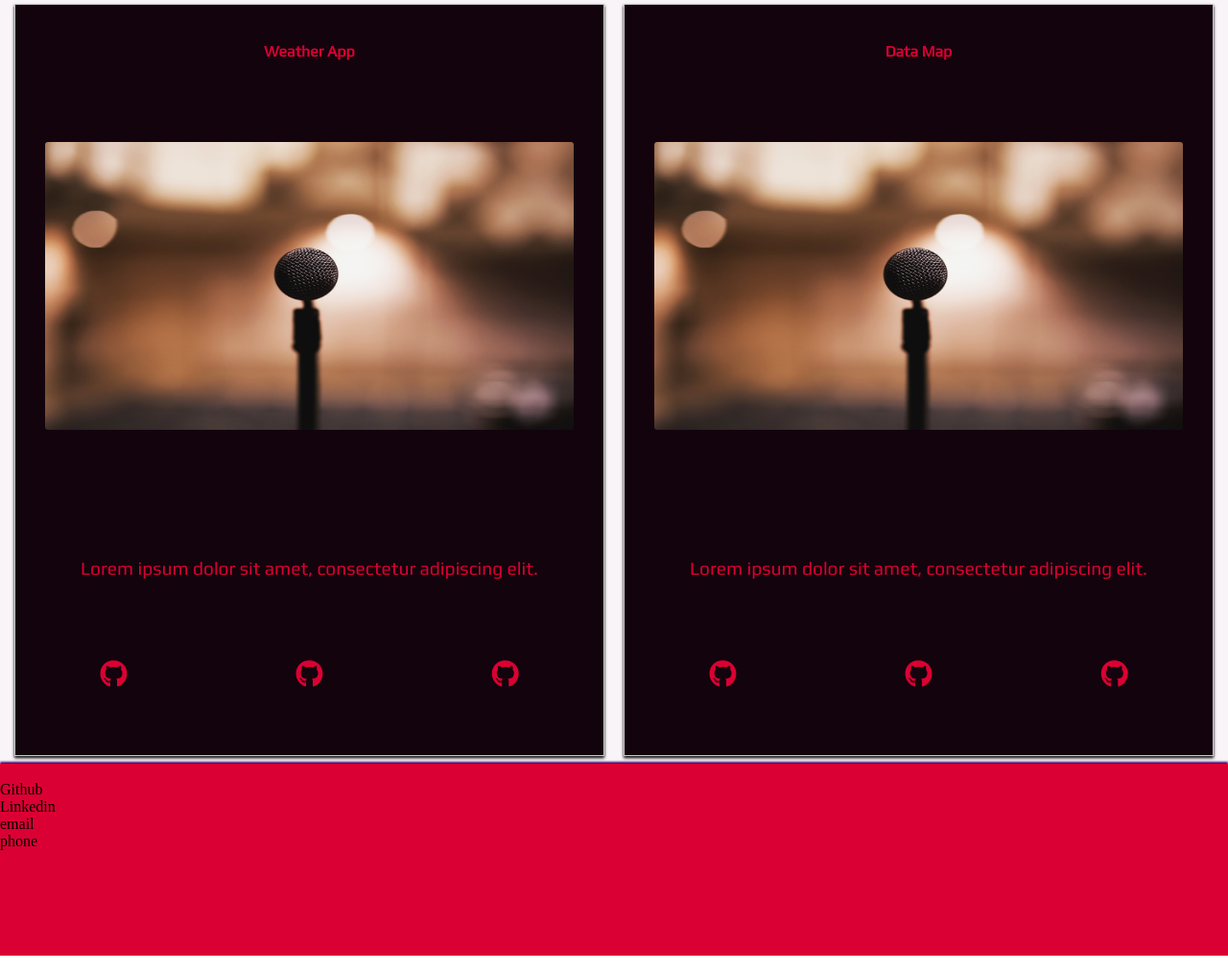
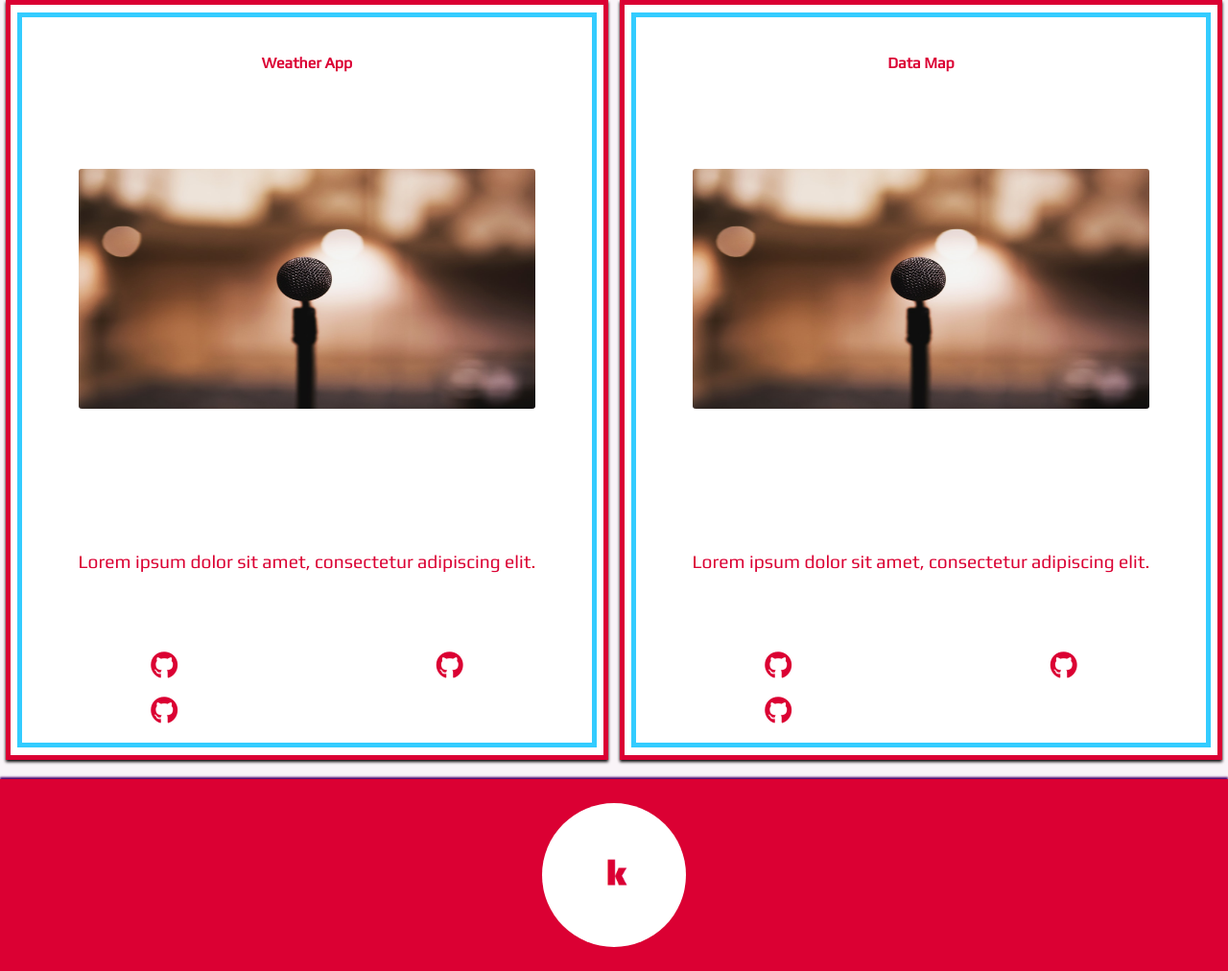
Before and after one commit to kasra-nejad/portfolio, a website: page src/index.html in a window 1280 px wide. Shown: the part 1608-2620 px from the top of the page at 96% size. Drawn offline with nearby package versions, Linux system fonts and the light colour scheme.

Commit message:
updated portfolio borders

```diff
--- a/src/index.html
+++ b/src/index.html
@@ -35,6 +35,7 @@
 
     <div class="portfolio" id="portfolio">
       <div class="portfolio__project">
+             <div class="portfolio__project__container">
         <h5 class="portfolio__project__title">Restaurant</h5>
         <img class="portfolio__project__image" src="images/placeholder.jpeg" alt="">
         <p class="portfolio__project__description">Lorem ipsum dolor sit amet, consectetur adipiscing elit.</p>
@@ -43,9 +44,11 @@
           <i class="fab fa-github portfolio__project__skill"></i>
           <i class="fab fa-github portfolio__project__skill"></i>
         </div>
+        </div>
       </div>
 
       <div class="portfolio__project">
+        <div class="portfolio__project__container">
         <h5 class="portfolio__project__title">Calculator</h5>
         <img class="portfolio__project__image" src="images/placeholder.jpeg" alt="">
         <p class="portfolio__project__description">Lorem ipsum dolor sit amet, consectetur adipiscing elit.</p>
@@ -54,9 +57,11 @@
           <i class="fab fa-github portfolio__project__skill"></i>
           <i class="fab fa-github portfolio__project__skill"></i>
         </div>
+        </div>
       </div>
 
       <div class="portfolio__project">
+             <div class="portfolio__project__container">
         <h5 class="portfolio__project__title">Weather App</h5>
         <img class="portfolio__project__image" src="images/placeholder.jpeg" alt="">
         <p class="portfolio__project__description">Lorem ipsum dolor sit amet, consectetur adipiscing elit.</p>
@@ -65,9 +70,11 @@
           <i class="fab fa-github portfolio__project__skill"></i>
           <i class="fab fa-github portfolio__project__skill"></i>
         </div>
+        </div>
       </div>
 
       <div class="portfolio__project">
+             <div class="portfolio__project__container">
         <h5 class="portfolio__project__title">Data Map</h5>
         <img class="portfolio__project__image" src="images/placeholder.jpeg" alt="">
         <p class="portfolio__project__description">Lorem ipsum dolor sit amet, consectetur adipiscing elit.</p>
@@ -76,17 +83,13 @@
           <i class="fab fa-github portfolio__project__skill"></i>
           <i class="fab fa-github portfolio__project__skill"></i>
         </div>
+        </div>
       </div>
     </div>
 
     <div class="contact" id="contact">
-      <img src="" alt="" class="contact__list__picture">
-      <ul class="contact__list">
-        <li class="contact__list__item">Github</li>
-        <li class="contact__list__item">Linkedin</li>
-        <li class="contact__list__item">email</li>
-        <li class="contact__list__item">phone</li>
-      </ul>
+      <img src="images/k.png" alt="" class="contact__list__picture">
+
     </div>
 
   </div>
--- a/src/sass/main.scss
+++ b/src/sass/main.scss
@@ -85,11 +85,12 @@ $stackBgColor: #13030d;
       grid-column: 3/5;
       grid-row: 7/-1;
       align-self: end;
+      padding: 0.25em;
       font-size: 2.5em;
       text-decoration: none;
       color: #eee7;
       animation-name: spin;
-      animation-duration: 1s;
+      animation-duration: 1000ms;
       animation-iteration-count: infinite;
 
       a{
@@ -128,23 +129,24 @@ $stackBgColor: #13030d;
 
   &__project {
     display: grid;
-    grid-template-rows: 0.25fr 1fr 0.5fr 0.25fr;
-    width: 48vw;
-    height: 98vh;
-    background-color: $stackBgColor;
-    border: solid 1px #ccc;
+    width: 49vw;
+    height: 99vh;
+    background-color: white;
+    border: solid 5px $customFuschia;
     box-shadow: 0 2px 3px #000;
     text-align: center;
     font-family: 'Play', sans-serif;
     font-size: 1.2em;
     color: $customFuschia;
 
-    &:nth-child(odd) {
-      margin-left: 5px;
-    }
-
-    &:nth-child(even) {
-      margin-right: 5px;
+    &__container{
+      display: grid;
+      grid-template-rows: 0.25fr 1fr 0.5fr 0.25fr;
+      align-self: center;
+      justify-self: center;
+      width: 98%;
+      height: 98%;
+      border: solid 5px #33ccff;
     }
 
     &__title {
@@ -154,9 +156,9 @@ $stackBgColor: #13030d;
     &__image {
       border-radius: 3px;
       margin: auto;
-      width: 90%;
-      height: 300px;
-    }
+      width: 80%;
+      height: 250px;
+          }
 
     &__description {
       align-self: center;
@@ -164,7 +166,8 @@ $stackBgColor: #13030d;
 
     &__stack {
       display: grid;
-      grid-template-columns: repeat(3,1fr);
+      // grid-template-columns: repeat(3,1fr);
+      grid-template-columns: repeat(auto-fill, minmax(200px, 1fr));
 
       & i {
         font-size: 1.5em;
@@ -174,7 +177,16 @@ $stackBgColor: #13030d;
 }
 
 .contact {
+  display: grid;
+  margin-top: 1em;
   height: 25vh;
   background-color: $customFuschia;
   box-shadow: 0 -2px 2px $customPurple;
+  &__list__picture{
+     width: 150px;
+     height: 150px;
+     border-radius: 100%;
+    align-self:center;
+    justify-self: center;
+  }
 }
```
Also changed, not shown: src/css/main.css.
